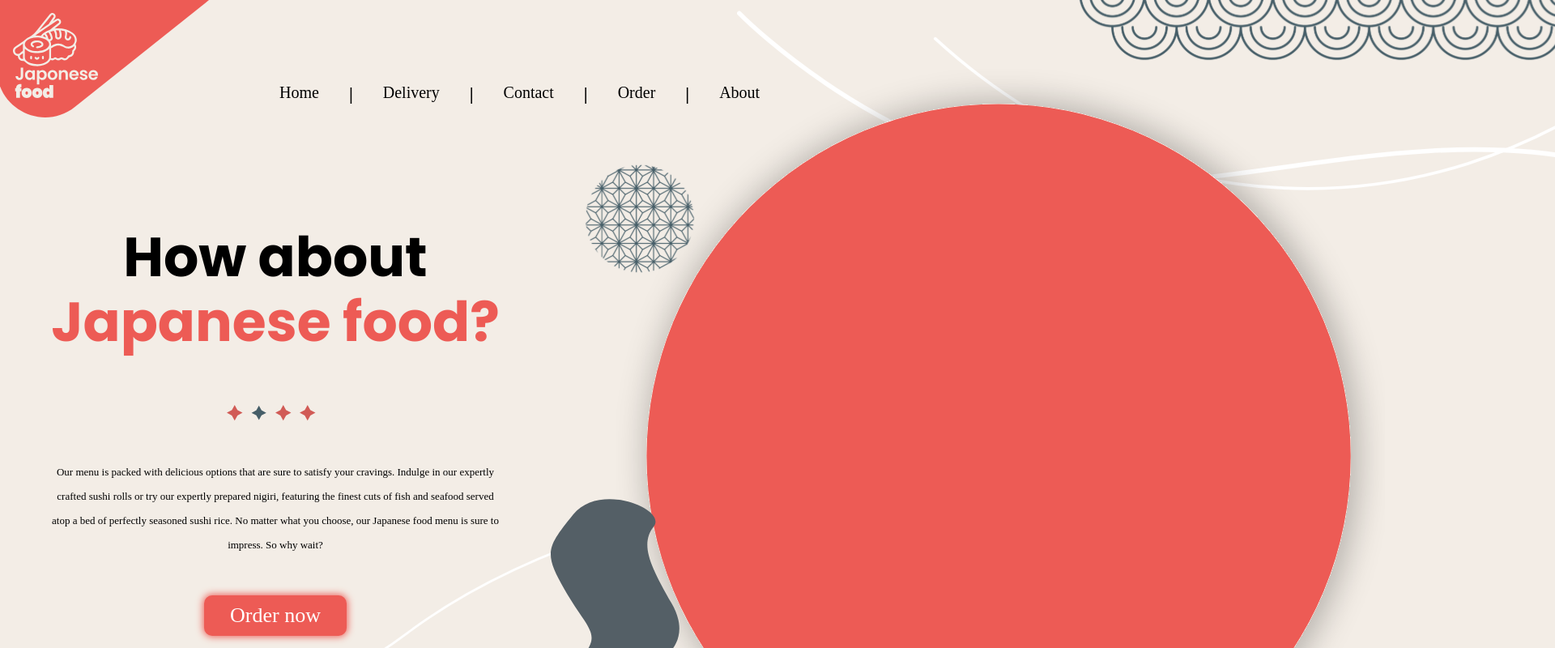
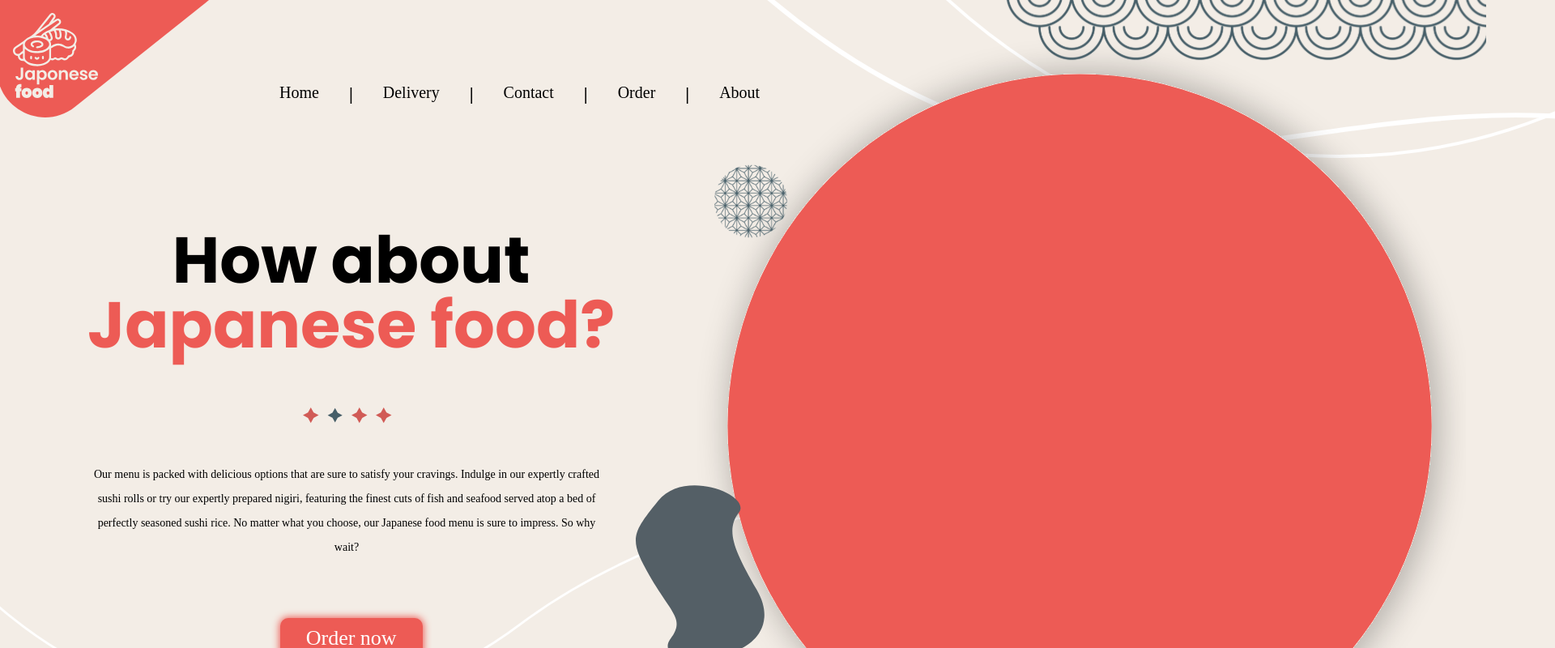
Before and after one commit to CaoBeee/japonese-food, a Next.js app: page / in a window 1280 px wide. Shown: the top 800 px of the page at 81% size, 1920 px wide, since content can reach past the window. Built offline with nearby package versions, Linux system fonts and the light colour scheme; a web font is replaced by a local one.

Commit message:
Adjust margins to layout page, navbar and homepage styling adjustments

```diff
--- a/src/app/page.js
+++ b/src/app/page.js
@@ -9,7 +9,7 @@ import redStar from '/public/img/home/RedStar.svg'
 import blueStar from '/public/img/home/BlueStar.svg'
 import sVector from '/public/img/home/S-ShapeVector.svg'
 
-export default function Page() {
+export default function Home() {
 	const faviconLink = (
 		<link
 			rel='shortcut icon'
--- a/src/styles/Home.module.css
+++ b/src/styles/Home.module.css
@@ -6,14 +6,15 @@
 }
 
 .mainContainer {
+	margin-left: 3rem;
 	float: left;
-	margin-top: 133px;
+	margin-top: 97px;
 	justify-content: left;
 }
 
 .container {
 	position: absolute;
-	margin-top: 150px;
+	margin-top: 114px;
 	margin-left: -100px;
 }
 
@@ -24,7 +25,7 @@
 .header {
 	justify-content: center;
 	text-align: center;
-	font-size: 68px;
+	font-size: 80px;
 	text-align: center;
 	line-height: 5rem;
 	font-family: 'Poppins-Bold';
@@ -33,7 +34,7 @@
 }
 
 .headerSpan {
-	font-size: 68px;
+	font-size: 80px;
 	color: #ed5b55;
 }
 
@@ -43,8 +44,8 @@
 
 .bigCircle {
 	position: absolute;
-	margin-top: -210px;
-	margin-left: 800px;
+	margin-top: -250px;
+	margin-left: 900px;
 	width: 950px;
 	height: auto;
 	user-select: none;
@@ -54,11 +55,9 @@
 
 .floral {
 	position: absolute;
-	margin-left: 680px;
+	margin-left: 920px;
 	margin-top: -100px;
 	user-select: none;
-	width: 300px;
-	height: 150px;
 }
 
 .starContainer {
@@ -77,22 +76,22 @@
 
 .paragraph {
 	text-align: center;
-	width: 35rem;
+	width: 40rem;
 	height: 7rem;
 	margin-top: 48px;
 	line-height: 30.1px;
 	font-family: 'Poppins';
-	font-size: 13px;
+	font-size: 14px;
 	font-weight: 400;
-	margin-bottom: 55px;
+	margin-bottom: 5rem;
 }
 
 .sVector {
 	width: 160px;
 	height: auto;
 	position: absolute;
-	margin-top: 320px;
-	margin-left: 720px;
+	margin-top: 300px;
+	margin-left: 825px;
 	user-select: none;
 	z-index: 0;
 }
--- a/src/styles/globals.css
+++ b/src/styles/globals.css
@@ -9,22 +9,28 @@ body {
 	overflow: hidden;
 }
 
+body > section {
+	margin-top: 39px;
+}
+
 body > header,
 body > nav {
 	display: inline-flex;
+	position: relative;
 }
 
 .scallop {
 	position: absolute;
+	float: right;
 	width: 600px;
 	height: auto;
-	margin-left: 350px;
+	margin-left: 260px;
 }
 .topVectorLine {
 	position: absolute;
-	width: 1800px;
+	width: 1900px;
 	height: auto;
-	margin-top: -300px;
+	margin-top: -400px;
 	margin-left: 850px;
 	z-index: -2;
 }
@@ -32,10 +38,6 @@ body > nav {
 .botVectorLine {
 	position: absolute;
 	margin-left: -1000px;
-	margin-top: 450px;
+	margin-top: 400px;
 	z-index: -2;
 }
-
-div > .lineContainer {
-	overflow: hidden;
-}
--- a/src/styles/navigationBar.module.css
+++ b/src/styles/navigationBar.module.css
@@ -20,6 +20,8 @@
 }
 
 .navBar a {
+	padding-left: 5px;
+	padding-right: 5px;
 	color: black;
 	text-decoration: none;
 	padding: 0.3125rem;
@@ -28,28 +30,26 @@
 }
 
 .navBar a:hover {
-	padding-left: 10px;
-	padding-right: 10px;
 	color: #ed5b55;
-	border-style: solid;
-	border-color: #ed5b55;
-	border-radius: 0.3125rem;
+	box-shadow: 0 0 0 2.5px #ed5b55; /* Example box-shadow */
 	font-size: 1.25rem;
 	font-weight: bold;
 	text-align: center;
+	border-radius: 0.3125rem;
 }
 
 .navBar a:active {
-	color: white;
-	border-color: white;
+	color: #ffffff;
+	box-shadow: 0 0 0 2.5px #ffffff;
 }
 
 .navBar .active {
-	padding-left: 10px;
-	padding-right: 10px;
+	padding-left: 20px;
+	padding-right: 20px;
+	padding-top: 10px;
+	padding-bottom: 10px;
 	color: #ed5b55;
-	border-style: solid;
-	border-color: #ed5b55;
+	box-shadow: 0 0 0 2.5px #ed5b55; /* Example box-shadow */
 	border-radius: 0.3125rem;
 	font-size: 1.25rem;
 	font-weight: bold;
```
Also changed, not shown: src/styles/order.module.css (+3 -4 lines).
